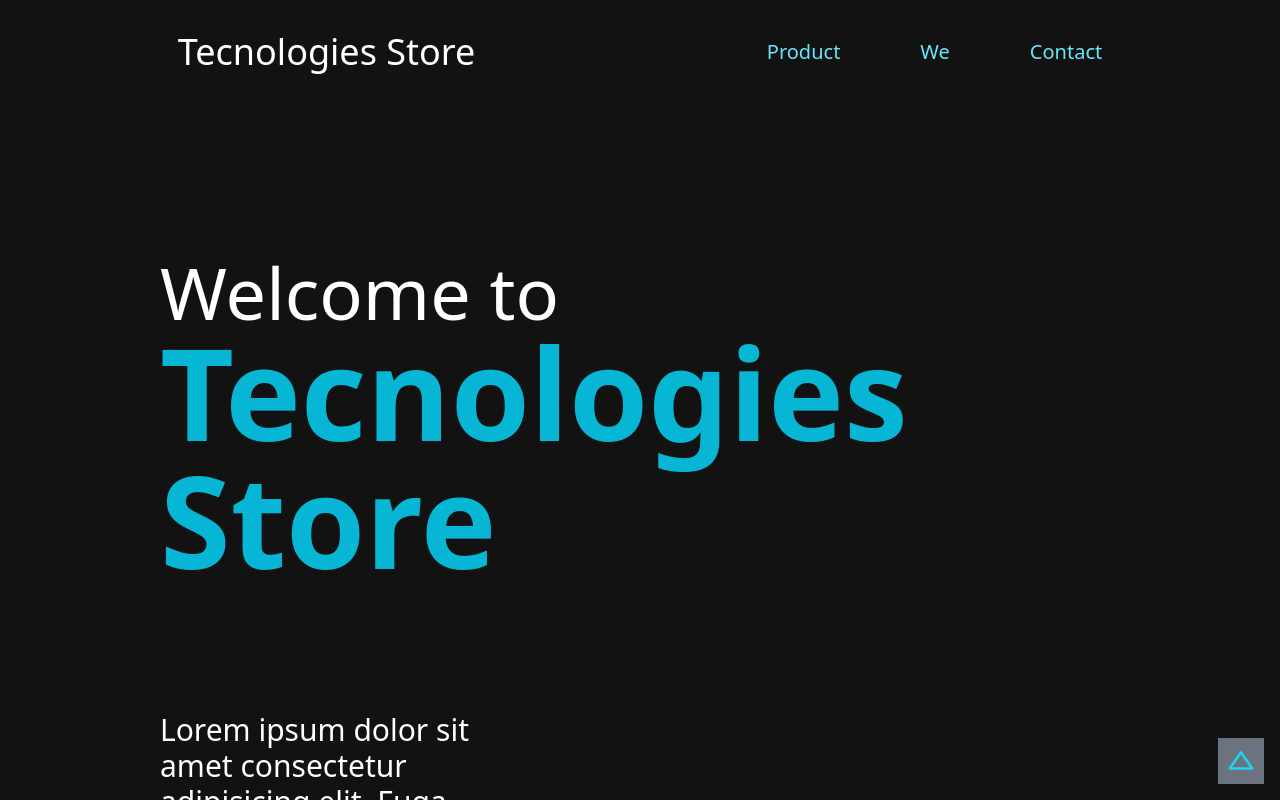
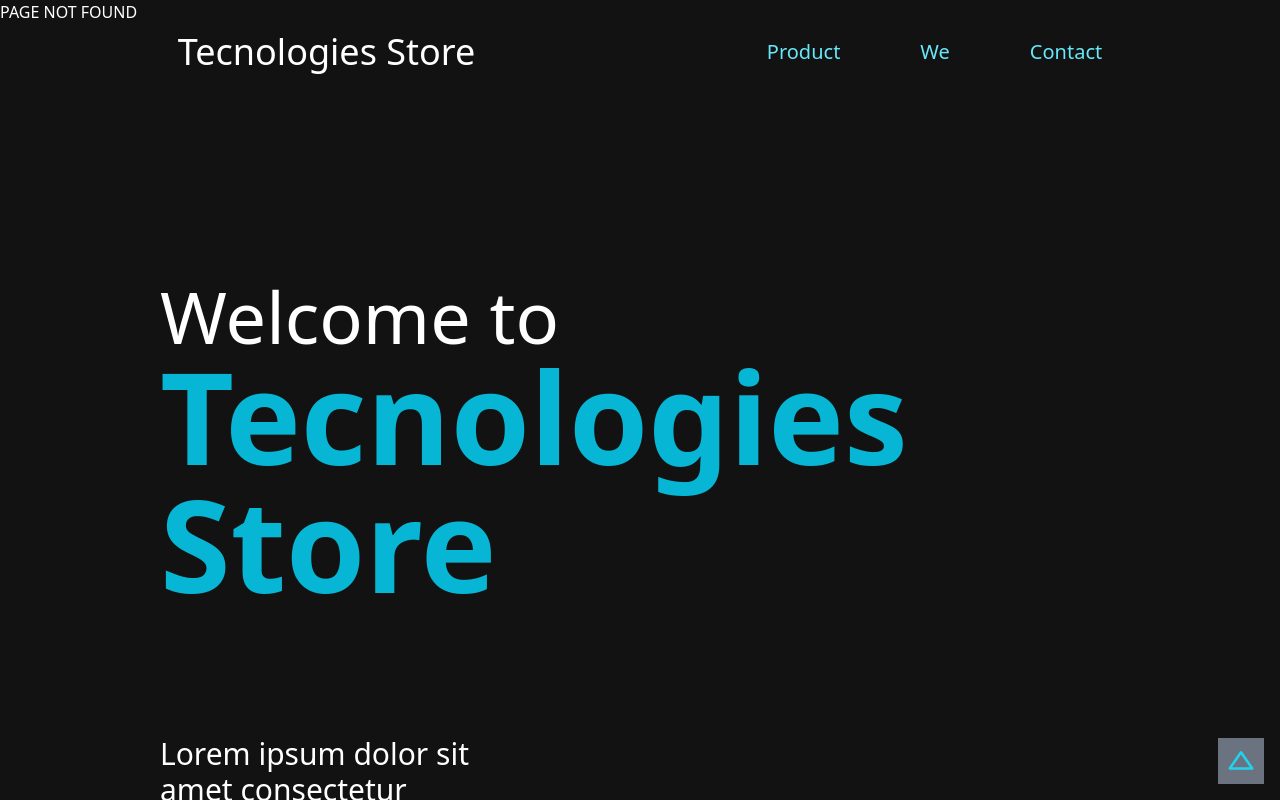
Before and after one commit to tomasquinteros/landing-page, a React (Vite) app: page / in a window 1280 px wide. Shown: the top 800 px of the page. Built offline with nearby package versions, Linux system fonts and the light colour scheme.

Commit message:
import error component

```diff
--- a/src/App.jsx
+++ b/src/App.jsx
@@ -2,19 +2,20 @@
 import { BrowserRouter } from 'react-router-dom';
 import { BiUpArrow } from 'react-icons/bi'
 import { waveBottom, waveTop } from './data/styles';
-
 /*Import Components */
 import { Header } from './components/Header';
 import { Product } from './components/products/Product';
 import { Welcome } from './components/Welcome';
 import { We } from './components/We';
 import { Contact } from './components/Contact/Contact';
-
+import { Error404 } from './components/Error404';
 
 /* App */
 function App() {
+
   return (
     <div id="top" className="flex flex-col justify-center mx-auto">
+      <Error404/>
       <BrowserRouter>
         <Header />
         <main className='mx-auto flex flex-col items-center md:gap-20'>
@@ -39,7 +40,7 @@ function App() {
         <BiUpArrow className='text-cyan-400 text-3xl' />
       </a>
     </div>
-  )
-}
+    )
+  }
 
 export default App
```
